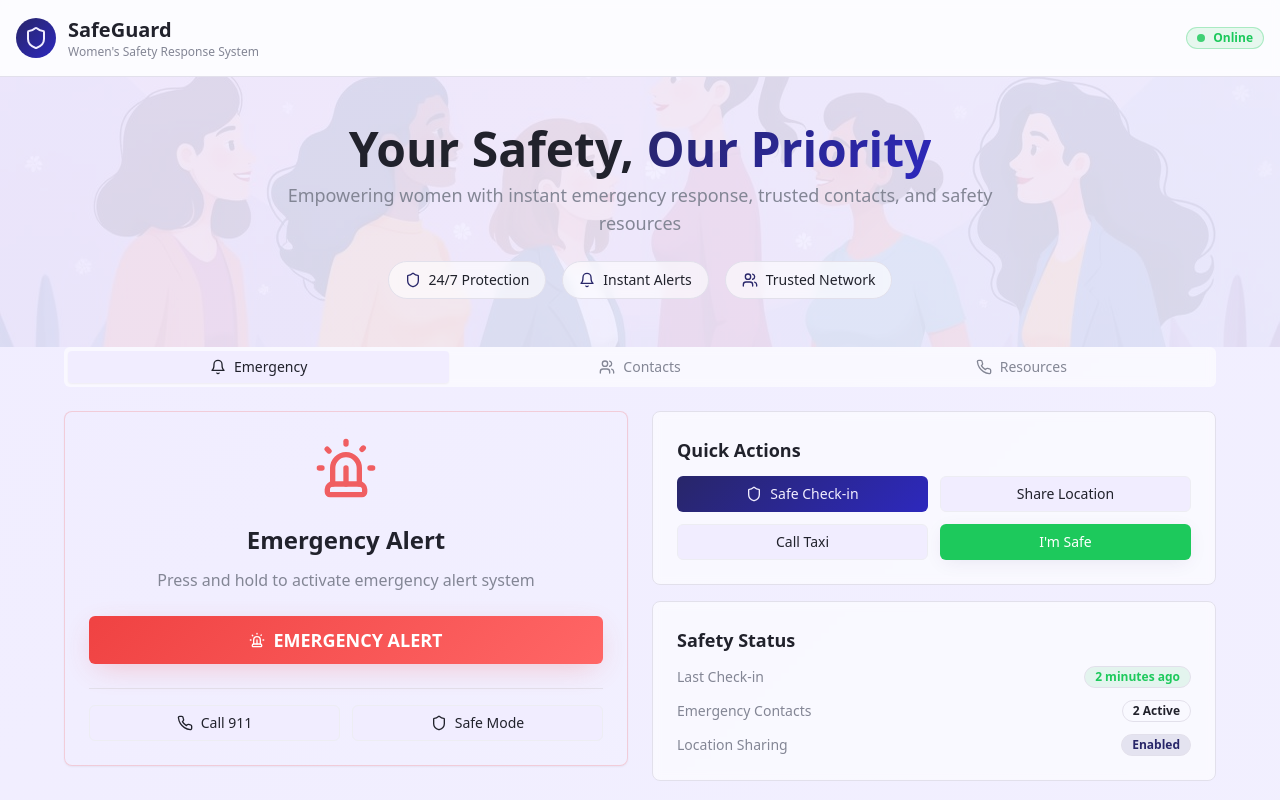
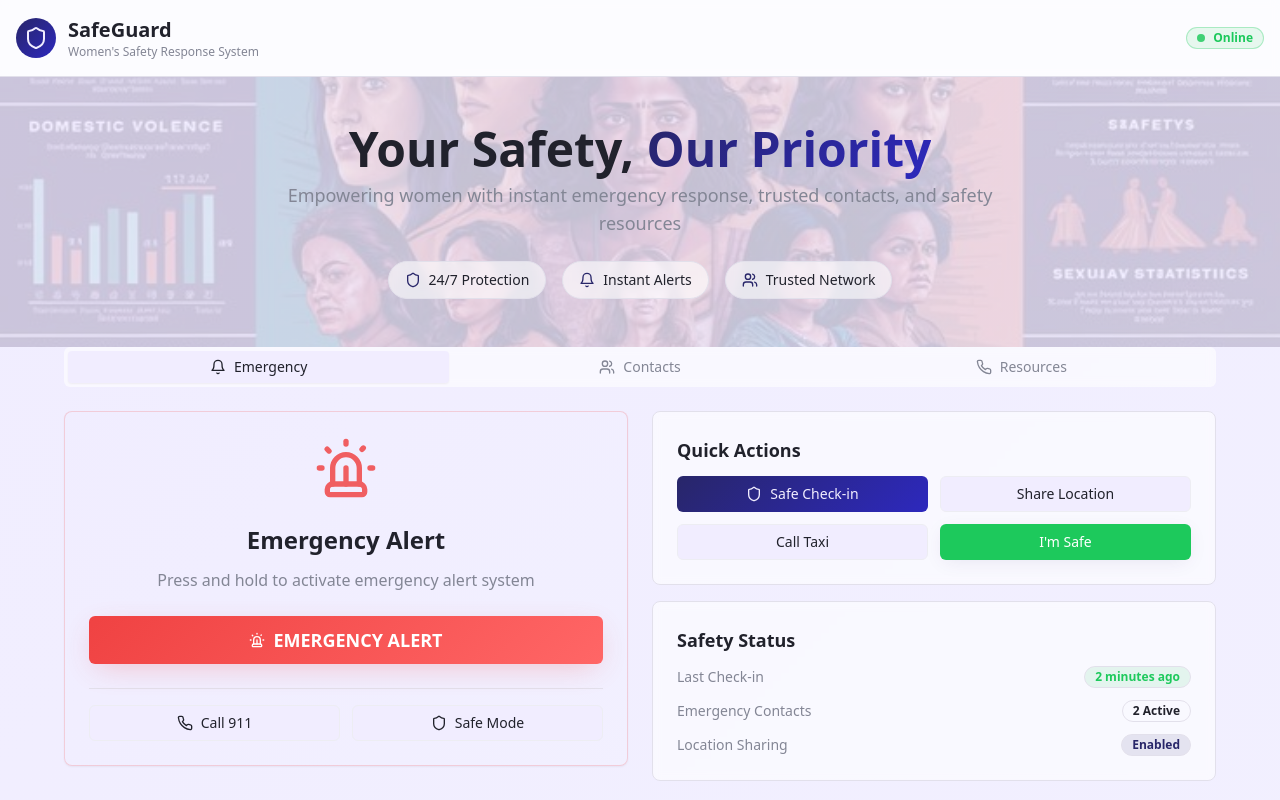
Before and after one commit to Manvi0408/cab-safety-alert-system, a React (Vite) app: page / in a window 1280 px wide. Shown: the top 800 px of the page. Built offline with nearby package versions, Linux system fonts and the light colour scheme.

Commit message:
Add image as background
Set the provided image as the background.

```diff
--- a/src/pages/Index.tsx
+++ b/src/pages/Index.tsx
@@ -33,10 +33,10 @@ const Index = () => {
 
       {/* Hero Section */}
       <section className="relative py-12 overflow-hidden">
-        <div className="absolute inset-0 opacity-10">
+        <div className="absolute inset-0 opacity-20">
           <img
-            src={heroImage}
-            alt="Women safety community"
+            src="/lovable-uploads/2be1b42d-35d9-4d2c-9ed9-f5153d1ea081.png"
+            alt="Women safety statistics and awareness"
             className="w-full h-full object-cover"
           />
         </div>
```
Also changed, not shown: public/lovable-uploads/2be1b42d-35d9-4d2c-9ed9-f5153d1ea081.png (added).
